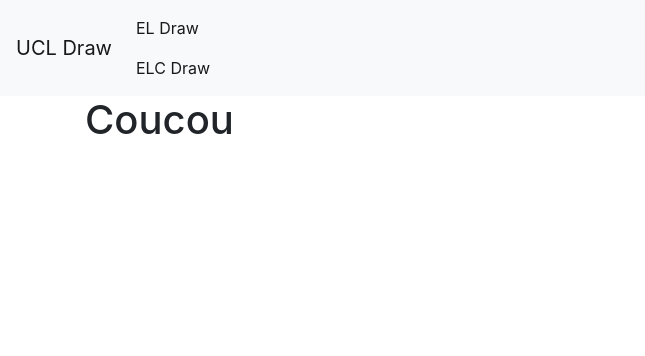
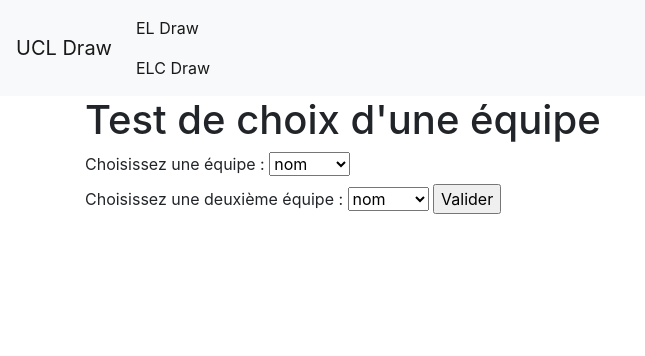
Before and after one commit to Yohann09/site_ldc_draw, a Flask app: page /page_el in a window 1280 px wide. Shown: the top 356 px of the page, without its empty margins (0-645 px from the left). Run offline with Flask 3, Linux system fonts and the light colour scheme; some libraries are stand-ins or nearby versions.

Commit message:
mise à jour site

```diff
--- a/LDC.py
+++ b/LDC.py
@@ -322,7 +322,7 @@ for team1 in winners:
                 and team1.rank() != team2.rank():
             G_init.add_edge(team1, team2)
 
-G_init.remove("PSG", "Manchester City")
+"""G_init.remove("PSG", "Manchester City")"""
 G_init.remove("Liverpool", "Benfica")
 G_init.remove("Frankfurt", "Napoli")
 G_init.remove("Brugge", "Bayern")
--- a/UCL_flask/app.py
+++ b/UCL_flask/app.py
@@ -1,4 +1,6 @@
 from flask import Flask, render_template, request
+import LDC
+
 
 app = Flask(__name__, static_url_path='/static')
 
@@ -16,8 +18,14 @@ def page_ucl():
 
 @app.route('/page_el')
 def page_el():
-    return render_template("page_el.html")
+    equipe1 = None
+    equipe2 = None
 
+    if request.method == "POST":
+        equipe1 = request.form["equipe1"]
+        equipe2 = request.form["equipe2"]
+
+    return render_template("page_el.html", liste_equipe=liste_equipe, equipe1=equipe1, equipe2=equipe2)
 
 @app.route('/page_elconf')
 def page_elconf():
@@ -36,6 +44,22 @@ def proba():
     return render_template("page_ucl.html", result=result)
 
 
+""" liste_equipe = ["Napoli","Liverpool","Porto","Brugge", "Bayern", "Inter",
+                "Tottenham","Frankfurt","Chelsea","AC Milan","Real Madrid","Leipzig",
+                "Manchester City","Dortmund","Benfica","PSG"]"""
+
+"""liste_equipe = {'equipe1': {'nom': 'Équipe 1', 'ville': 'Ville 1', 'couleur': 'Rouge'},
+                'equipe2': {'nom': 'Équipe 2', 'ville': 'Ville 2', 'couleur': 'Bleu'},
+                'equipe3': {'nom': 'Équipe 3', 'ville': 'Ville 3', 'couleur': 'Vert'}
+}"""
+
+liste_equipe= {}
+for team in LDC.teams:
+    liste_equipe["nom"] = team.name()
+    liste_equipe["country"] = team.country()
+    liste_equipe["group"] = team.group()
+    liste_equipe["rank"] = team.rank()
+
 # fonction pour lancer le site quand on exécute ce fichier
 if __name__ == '__main__':
     app.run()
--- a/UCL_flask/templates/page_el.html
+++ b/UCL_flask/templates/page_el.html
@@ -4,5 +4,28 @@
 {% block title %} EL Draw {% endblock %}
 
 {% block content %}
-    <h1>Coucou</h1>
+    <h1>Test de choix d'une équipe</h1>
+    <form method="POST" action="/page_el">
+        <label for="choix">Choisissez une équipe :</label>
+        <select id="choix" name="choix">
+            {% for equipe in liste_equipe %}
+                <option value="{{ equipe }}">{{ equipe }}</option>
+            {% endfor %}
+        </select>
+        <br>
+        <label for="choix2">Choisissez une deuxième équipe :</label>
+        <select>
+            {% for equipe2 in liste_equipe %}
+                <option velue="{{ equipe2 }}">{{ equipe2 }}</option>
+            {% endfor %}
+        </select>
+        <input type="submit" value="Valider">
+    </form>
+    {% if equipe1 %}
+        <p>Équipe 1 sélectionnée : {{ equipe1 }}</p>
+    {% endif %}
+
+    {% if equipe2 %}
+        <p>Équipe 2 sélectionnée : {{ equipe2 }}</p>
+    {% endif %}
 {% endblock %}
```
Also changed, not shown: UCL_flask/static/js/main.js (added, +64 -0 lines), UCL_flask/templates/page_elconf.html (+9 -1 lines).
